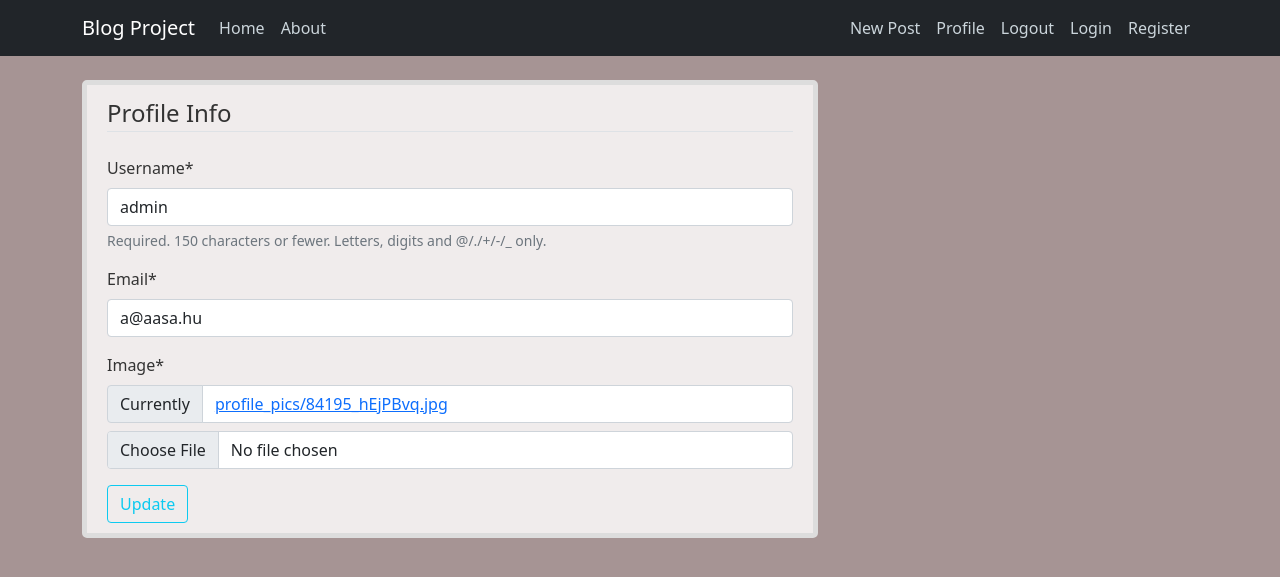
After one commit to devloulou/2023_django_prooktatas, a Django app: page /profile in a window 1280 px wide. The commit adds this page. Shown: the top 577 px of the page. Run offline with Django 4.2, Linux system fonts and the light colour scheme; a user stored in the database is signed in; data comes from the database, SQL or seed files in the repository; both versions use the stored data as it was after the commit; some libraries are stand-ins or nearby versions.

Commit message:
6. alkalom

```diff
--- a/my_blog/create_profile.txt
+++ b/my_blog/create_profile.txt
@@ -1 +1 @@
-{'signal': <django.db.models.signals.ModelSignal object at 0x0000029503E42C50>, 'sender': <class 'django.contrib.auth.models.User'>, 'instance': <User: karcsi>, 'created': True, 'update_fields': None, 'raw': False, 'using': 'default'}
+{'signal': <django.db.models.signals.ModelSignal object at 0x0000029503E42C50>, 'sender': <class 'django.contrib.auth.models.User'>, 'instance': <User: karesz>, 'created': True, 'update_fields': None, 'raw': False, 'using': 'default'}
--- a/my_blog/templates/base/base.html
+++ b/my_blog/templates/base/base.html
@@ -30,7 +30,7 @@
                     <div></div>
                     <div class="navbar-nav ms-auto">
                         <a class="nav-item nav-link" href="{% url 'post-create' %}">New Post</a>
-                        <a class="nav-item nav-link" href="#">Profile</a>
+                        <a class="nav-item nav-link" href="{% url 'profile' %}">Profile</a>
                         <a class="nav-item nav-link" href="{% url 'logout' %}">Logout</a>
                         <a class="nav-item nav-link" href="{% url 'login' %}">Login</a>
                         <a class="nav-item nav-link" href="{% url 'register' %}">Register</a>
--- /dev/null
+++ b/my_blog/templates/user_registration/profile.html
@@ -0,0 +1,18 @@
+{% extends 'base/base.html' %}
+{% load crispy_forms_tags %}
+{% block content %}
+    <div class="content-section">
+        <form method="post" enctype="multipart/form-data">
+            {% csrf_token %}
+            <fieldset class="form-group">
+                <legend class="border-bottom mb-4">Profile Info</legend>
+                <!-- {{ form.as_p }} -->
+                {{u_form|crispy}}
+                {{p_form|crispy}}
+            </fieldset>
+            <div class="form-group">
+                <button class="btn btn-outline-info" type="submit">Update</button>
+            </div>
+        </form>
+    </div>
+{% endblock %}
--- a/my_blog/user_registration/forms.py
+++ b/my_blog/user_registration/forms.py
@@ -9,3 +9,16 @@ class UserRegisterForm(UserCreationForm):
     class Meta:
         model = User
         fields = ['username', 'email', 'password1', 'password2']
+
+
+class UserUpdateForm(forms.ModelForm):
+    email = forms.EmailField()
+
+    class Meta:
+        model = User
+        fields = ['username', 'email']
+
+class ProfileUpdateForm(forms.ModelForm):
+    class Meta:
+        model = ProfileModel
+        fields = ['image']
--- a/my_blog/user_registration/models.py
+++ b/my_blog/user_registration/models.py
@@ -1,12 +1,22 @@
 from django.db import models
 from django.contrib.auth.models import User
 
+from PIL import Image
 class ProfileModel(models.Model):
     user = models.OneToOneField(User,on_delete=models.CASCADE)
-    image = models.ImageField(default='default.jpg', upload_to='profile_pics')
+    image = models.ImageField(default='profile_pics/default.jpg', upload_to='profile_pics')
 
     class Meta:
         db_table = 'profile'
 
     def __str__(self):
         return f'{self.image.url} Profile'
+
+    def save(self, *args, **kwargs):
+        super().save(*args, **kwargs)
+
+        img = Image.open(self.image.path)
+        if img.height > 300 or img.width > 300:
+            output_size = (300, 300)
+            img.thumbnail(output_size)
+            img.save(self.image.path)
--- a/my_blog/user_registration/urls.py
+++ b/my_blog/user_registration/urls.py
@@ -1,9 +1,10 @@
 from django.urls import path
-from .views import register
+from .views import register, profile
 from django.contrib.auth.views import LoginView, LogoutView
 
 urlpatterns = [
     path('register', register, name='register'),
     path('login', LoginView.as_view(template_name="user_registration/login.html"), name='login'),
     path('logout', LogoutView.as_view(template_name="user_registration/logout.html"), name='logout'),
+    path('profile', profile, name='profile'),
 ]
--- a/my_blog/user_registration/views.py
+++ b/my_blog/user_registration/views.py
@@ -1,5 +1,5 @@
 from django.shortcuts import render, redirect
-from .forms import UserRegisterForm
+from .forms import UserRegisterForm, UserUpdateForm, ProfileUpdateForm
 
 # Create your views here.
 def register(request):
@@ -10,9 +10,32 @@ def register(request):
 
             return redirect('/')
 
-        # továbbo validációs lépések
+        # további validációs lépések
     else:
         # amikor megnyitom a register oldalt, hogy generálja ki az üres form-ot
         form = UserRegisterForm()
 
     return render(request, 'user_registration/registration_form.html', {'form': form})
+
+def profile(request):
+    if request.method == 'POST':
+        u_form = UserUpdateForm(request.POST, instance=request.user)
+        print(request.FILES)
+        p_form = ProfileUpdateForm(request.POST,
+                                   request.FILES,
+                                   instance=request.user.profilemodel)
+        if u_form.is_valid() and p_form.is_valid():
+            u_form.save()
+            p_form.save()
+            return redirect('profile')
+
+    else:
+        u_form = UserUpdateForm(instance=request.user)
+        p_form = ProfileUpdateForm(instance=request.user.profilemodel)
+
+    context = {
+        'u_form': u_form,
+        'p_form': p_form
+    }
+
+    return render(request, 'user_registration/profile.html', context)
```
Also changed, not shown: my_blog/user_registration/signals.py (+10 -4 lines), my_blog/db.sqlite3, my_blog/default.jpg (deleted), my_blog/media/default.jpg (deleted), my_blog/media/profile_pics/550646.jpg (added), my_blog/media/profile_pics/561658.jpg (added), my_blog/media/profile_pics/84195.jpg (added), my_blog/media/profile_pics/84195_hEjPBvq.jpg (added), my_blog/media/profile_pics/default_LcUZwTd.jpg (deleted), my_blog/media/profile_pics/default_R7e9jp5.jpg (deleted), my_blog/user_registration/migrations/0002_alter_profilemodel_image.py (added), 1 other file.
